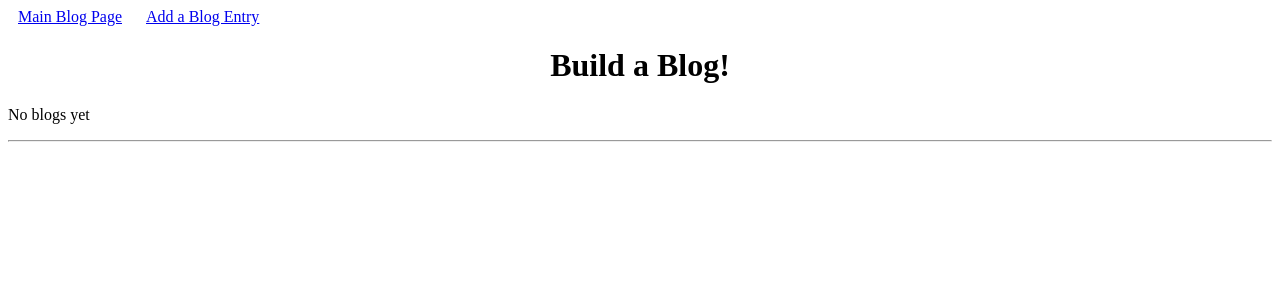
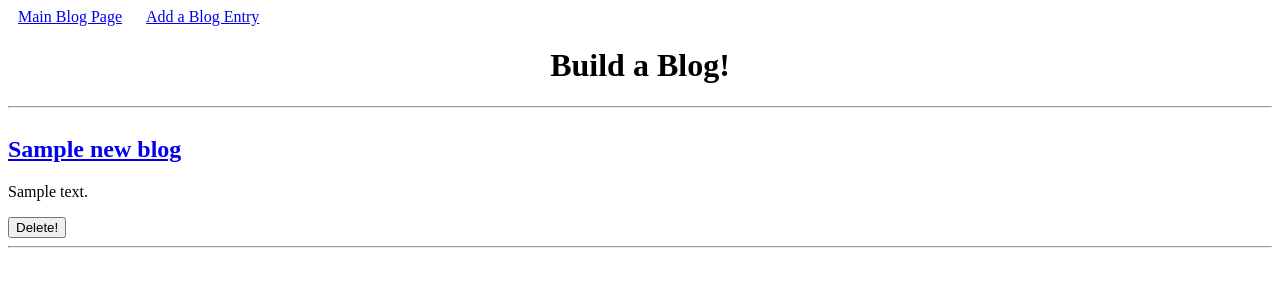
Before and after one commit to JF027/blogz, a Flask app: template templates/blog.html in a window 1280 px wide. Shown: the top 300 px of the page. Run offline with Flask 2, Linux system fonts and the light colour scheme; the template is opened without the code that fills it: most values are stand-ins (such as "Sample title", 1, 10 or a date in 2020); data that the repository does not hold is empty.

Commit message:
not final code

```diff
--- a/main.py
+++ b/main.py
@@ -16,6 +16,7 @@ class Blog(db.Model):
     body = db.Column(db.String(500))
 
     def __init__(self, title, body):
+
         self.title = title
         self.body = body
 
@@ -29,21 +30,46 @@ def index():
 @app.route('/newpost', methods=['POST', 'GET'])
 def newpost():
 
-    return render_template('newpost.html', title="Add Blog Entry")
+    if request.method == 'POST':
+        blog_title = request.form['blog_title']
+        blog_body = request.form['blog_body']
+        new_blog = Blog(blog_title, blog_body)
+
+        db.session.add(new_blog)
+        db.session.commit()
+
+        blog_title_error = ""
+        blog_body_error = ""
+
+        if not blog_title:
+            blog_title_error = "I need a title."
+        if not blog_body:
+            blog_body_error = "Where the post at?"
+        if blog_title_error or blog_body_error:
+            return redirect('/newpost.html', blog_body=blog_body, blog_body_error=blog_body_error, blog_title=blog_title, blog_title_error=blog_title_error)
+
+    blogs = Blog.query.all()
+
+    return render_template('newpost.html', title="Add Blog Entry", blogs=blogs)
 
 
 @app.route('/blog', methods=['POST', 'GET'])
 def blog():
 
+    blogs = Blog.query.all()
 
-    if request.method == 'POST':
-        blog_title = request.form['blog-title']
-        new_post = Blog(blog_title)
-        db.session.add(new_post)
-        db.session.commit()
+    return render_template('blog.html', title="Build A Blog", blogs=blogs)
 
 
-    return render_template('blog.html', title="Build A Blog")
+@app.route('/delete-blog', methods=['POST', 'GET'])
+def delete_blogs():
+
+    blog_id = int(request.form['blog-id'])
+    blogs = Blog.query.get(blog_id)
+    db.session.delete(blogs)
+    db.session.commit()
+
+    return redirect('/blog')
 
 if __name__ == '__main__':
     app.run()
--- a/templates/blog.html
+++ b/templates/blog.html
@@ -4,11 +4,20 @@
 
     <h1>Build a Blog!</h1>
 
-    {% if tasks|length == 0 %}
+    {% if blogs|length == 0 %}
     <p>No blogs yet</p>
     {% else %}
 
+    {% for new_blog in blogs %}
+    <hr />
 
+    <form method="POST" action="/delete-blog" style="display:inline-block;">
+        <h2><a href="/blog" method="get">{{new_blog.title}}</a></h2>
+        <p>{{new_blog.body}}</p>
+        <input type="hidden" name="blog-id" value="{{blog.id}}"/>
+        <input type="submit" value="Delete!"/>
+    </form>
+    {% endfor %}
 
     {% endif %}
 
--- a/templates/newpost.html
+++ b/templates/newpost.html
@@ -7,14 +7,14 @@
         <div class="add">
             <label>
                 Title for your new blog:
-                    <input type="text" name="blog-title" />
+                    <input type="text" name="blog_title" id="blog_title" />
             </label>
         </div>
         <div class="add">
             <label>
                 Your new blog:
             </label>
-            <textarea rows="4" cols="50"></textarea>
+            <textarea rows="4" cols="50" name="blog_body" id="blog_body"></textarea>
         </div>
         <div class="add">
             <input type="submit" value="Post!" />
```
